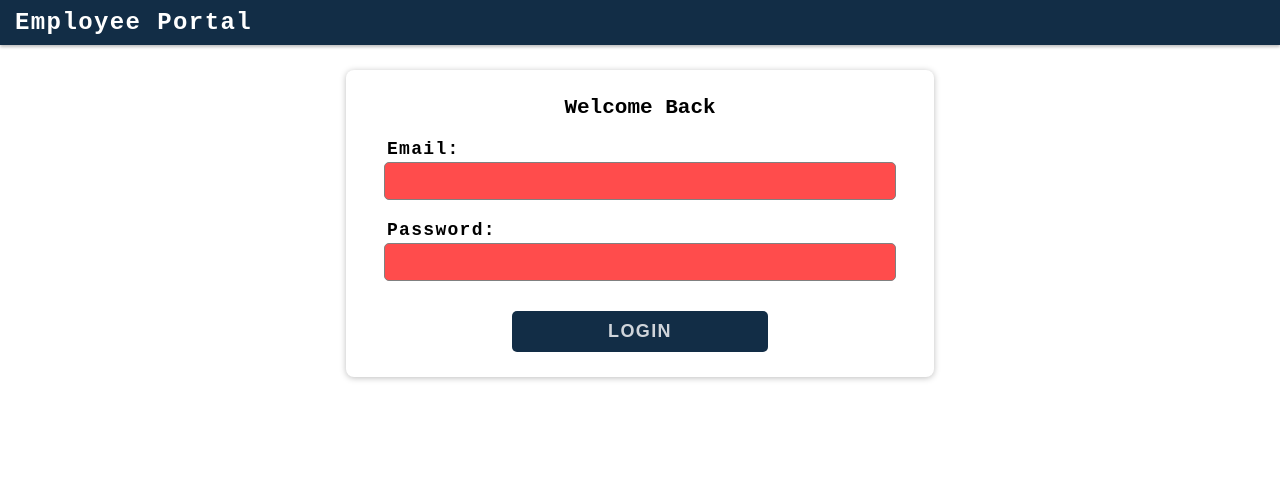
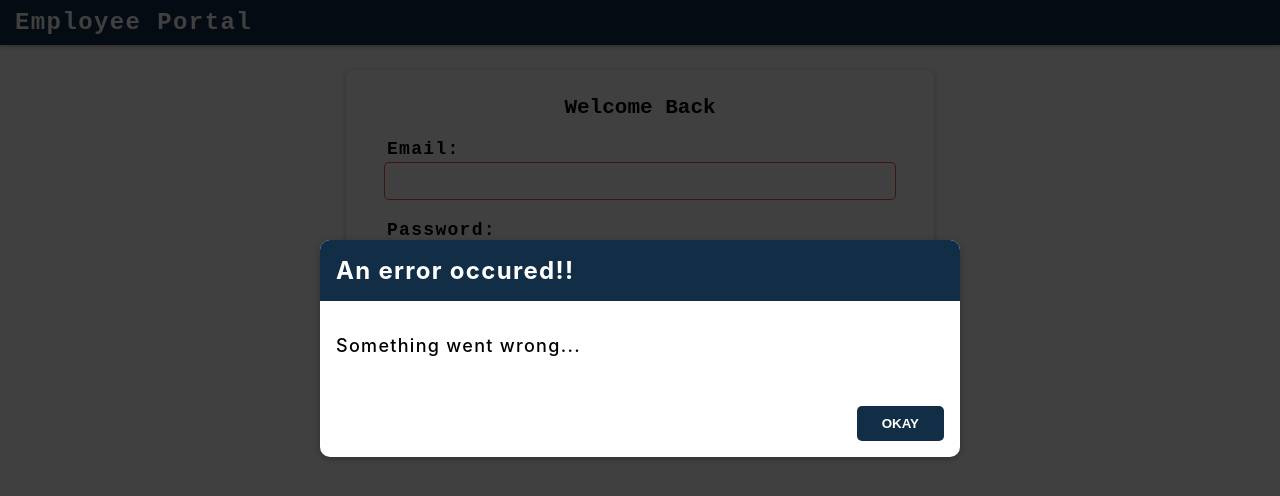
Before and after one commit to asadmumtaz92/user-registration-system, a React (Create React App) app: page / in a window 1280 px wide. Both pictures are taken after a click on the button "LOGIN". Shown: the top 496 px of the page. Built offline with nearby package versions, Linux system fonts and the light colour scheme.

Commit message:
This commit for Add Error Modal & update UI...

```diff
--- a/public/index.html
+++ b/public/index.html
@@ -28,6 +28,8 @@
     </head>
     <body>
         <noscript>You need to enable JavaScript to run this app.</noscript>
+        <div id="backdrop-root"></div>
+        <div id="overlay-root"></div>
         <div id="root"></div>
         <!--
             This HTML file is a template.
--- a/src/App/components/Login/login.js
+++ b/src/App/components/Login/login.js
@@ -1,6 +1,7 @@
-import React, { useRef, useState } from 'react'
+import React, { useRef, useState, Fragment } from 'react'
 import styles from './login.module.css'
 import Card from '../Card'
+import ErrorModal from '../../customModals/ErrorModal'
 
 const Login = (props) => {
     // const emailRef = useRef()
@@ -9,6 +10,7 @@ const Login = (props) => {
     const [emailValid, setEmailValid] = useState(false)
     const [password, setPassword] = useState('')
     const [passwordValid, setPasswordValid] = useState(false)
+    const [showModal, setShowModal] = useState(false)
 
     const emailHandler = (event) => {
         if (event?.target?.value.includes('@') && event?.target?.value.trim().length > 6) {
@@ -25,6 +27,9 @@ const Login = (props) => {
         }
         else { setPasswordValid(true) }
         setPassword(event?.target?.value)
+    }
+    const buttonHandler = () => {
+        setShowModal(false)
     }
 
     const loginHandler = () => {
@@ -52,17 +57,24 @@ const Login = (props) => {
         setTimeout(() => {
             if (disabled) {
                 console.log(`Email: ${email} PW: ${password}`)
-                // alert(`Email: ${email}\nPW: ${password}`)
                 props?.checkLoginHandler()
             }
             else {
+                setShowModal(true)
                 console.log('something went wrong...')
-                alert('something went wrong...')
             }
         }, 500);
     }
 
     return (
+        <Fragment>
+            {/* ERROR MODAL */}
+            {showModal && <ErrorModal
+                title='An error occured!!'
+                message='Something went wrong...'
+                buttonHandler={buttonHandler}
+            />}
+
             <Card className={styles.login}>
                 <h2>Welcome Back</h2>
                 <div className={styles.ipBox}>
@@ -87,6 +99,7 @@ const Login = (props) => {
                     <button className={styles.button} onClick={loginHandler}>login</button>
                 </div>
             </Card>
+        </Fragment>
     )
 }
 
--- a/src/App/components/Login/login.module.css
+++ b/src/App/components/Login/login.module.css
@@ -34,7 +34,7 @@ label {
     padding-left: 8px;
 }
 .ipBGError {
-    background-color: rgba(255, 0, 0, 0.7);
+    border: 0.9px solid rgba(255, 0, 0, 0.7);
 }
 .ip:focus-visible {
     outline: none;
--- /dev/null
+++ b/src/App/customModals/ErrorModal.js
@@ -0,0 +1,51 @@
+import React from "react";
+
+import styles from './styles/errorModal.module.css'
+import ReactDOM from 'react-dom';
+
+const Backdrop = (props) => {
+    return <div className={styles.backdrop} onClick={props.onClick} />;
+};
+
+const ModalOverlay = (props) => {
+    return (
+        <div className={styles.modal}>
+            {/* HEADER */}
+            <header className={styles.header}>
+                <h2>{props?.title}</h2>
+            </header>
+
+            {/* BODY */}
+            <div className={styles.content}>
+                <p>{props?.message}</p>
+            </div>
+
+            {/* FOOTER */}
+            <footer className={styles.actions}>
+                <button className={styles.button} onClick={props?.onClick}>okay</button>
+            </footer>
+        </div>
+    )
+};
+
+const ErrorModal = ({ title, message, buttonHandler }) => {
+    return (
+        <React.Fragment>
+            {ReactDOM.createPortal(
+                <Backdrop onClick={buttonHandler} />,
+                document.getElementById('backdrop-root')
+            )}
+
+            {ReactDOM.createPortal(
+                <ModalOverlay
+                    title={title}
+                    message={message}
+                    onClick={buttonHandler}
+                />,
+                document.getElementById('overlay-root')
+            )}
+        </React.Fragment>
+    )
+}
+
+export default ErrorModal
--- /dev/null
+++ b/src/App/customModals/styles/errorModal.module.css
@@ -0,0 +1,65 @@
+.backdrop {
+    position: fixed;
+    top: 0;
+    left: 0;
+    width: 100%;
+    height: 100vh;
+    z-index: 10;
+    background: rgba(0, 0, 0, 0.75);
+}
+
+.modal {
+    position: fixed;
+    top: 30vh;
+    left: 10%;
+    width: 80%;
+    z-index: 100;
+    overflow: hidden;
+
+    background: white;
+    box-shadow: 0 2px 8px rgba(0, 0, 0, 0.26);
+    border-radius: 10px;
+}
+
+.header {
+    background: #122d46;
+    /* background: #4f005f; */
+    padding: 1rem;
+}
+
+.header h2 {
+    margin: 0;
+    color: white;
+    letter-spacing: 1.3px;
+}
+
+.content {
+    padding: 1rem;
+}
+.content p {
+    font-weight: 500;
+    letter-spacing: 1.3px;
+    font-size: large;
+}
+
+.actions {
+    padding: 1rem;
+    display: flex;
+    justify-content: flex-end;
+}
+.button {
+    background-color: #122d46;
+    color: white;
+    border: none;
+    padding: 10px 25px;
+    border-radius: 5px;
+    font-weight: 700;
+    text-transform: uppercase;
+}
+
+@media (min-width: 768px) {
+    .modal {
+        left: calc(50% - 20rem);
+        width: 40rem;
+    }
+}
--- a/src/App/screens/Home/index.js
+++ b/src/App/screens/Home/index.js
@@ -2,7 +2,7 @@ import React from 'react';
 import styles from './index.module.css';
 import Header from './../../components/Header/header';
 
-const App = (props) => {
+const Home = (props) => {
     return (
         <React.Fragment>
             <Header status='home' logout={props?.logoutHandler} />
@@ -11,4 +11,4 @@ const App = (props) => {
     );
 }
 
-export default App;
+export default Home;
--- a/src/App/screens/Login/index.js
+++ b/src/App/screens/Login/index.js
@@ -1,17 +1,17 @@
 import React from 'react';
 import styles from './index.module.css';
 import Header from './../../components/Header/header';
-import Login from './../../components/Login/login';
+import LoginCom from './../../components/Login/login';
 
-const App = (props) => {
+const Login = (props) => {
     return (
         <React.Fragment>
             <Header status='login'/>
             <div className={styles.App}>
-                <Login checkLoginHandler={props?.checkLoginHandler} />
+                <LoginCom checkLoginHandler={props?.checkLoginHandler} />
             </div>
         </React.Fragment>
     );
 }
 
-export default App;
+export default Login;
```
Lines whose indentation alone changed are shown as unchanged.
